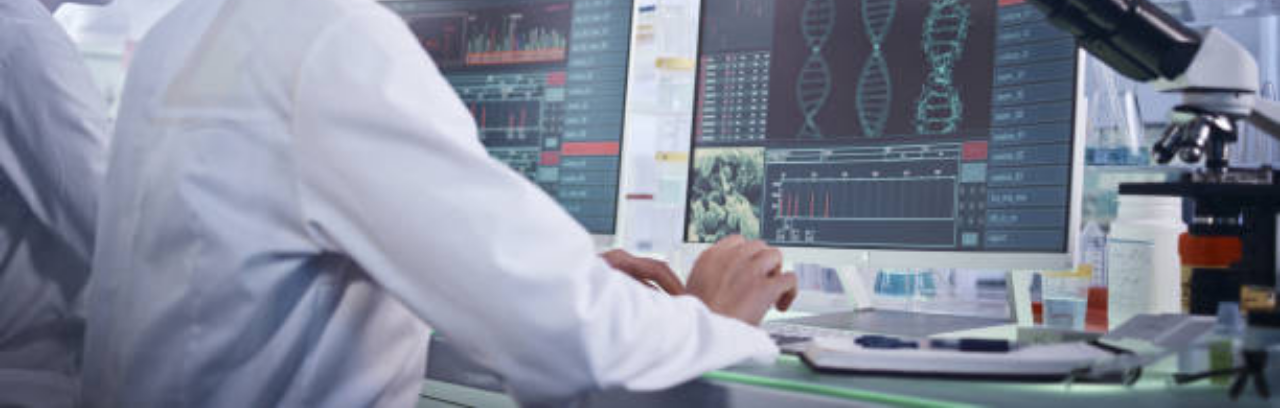
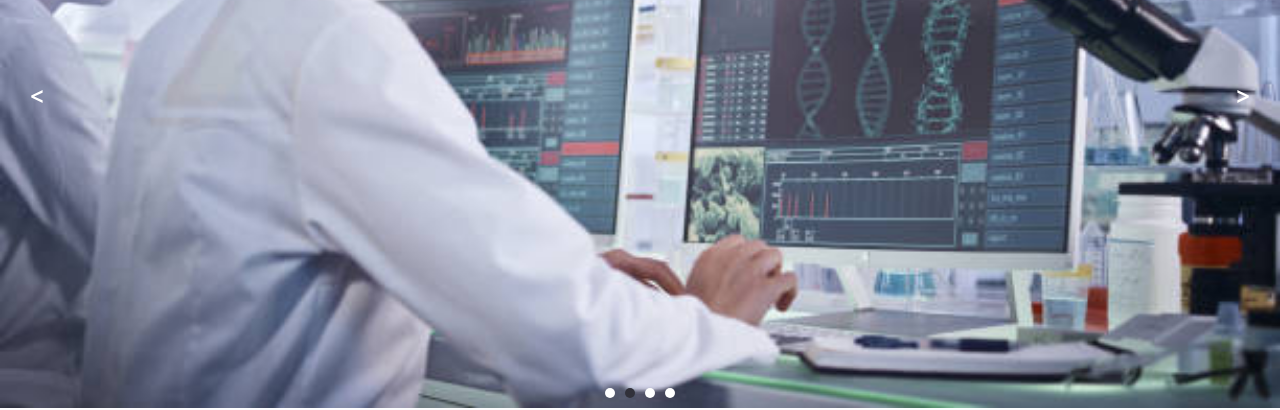
Before and after one commit to samuelEvans000/vidazan, a React (Vite) app: page / in a window 1280 px wide. Shown: the part 890-1300 px from the top of the page. Built offline with nearby package versions, Linux system fonts and the light colour scheme.

Commit message:
modified

```diff
--- a/src/components/imageSlider/imageSlider.css
+++ b/src/components/imageSlider/imageSlider.css
@@ -1,73 +1,61 @@
-.image-slider {
-    width: 100vw;
+/* ImageSlider.css */
+.slider-container {
+  position: relative;
+  overflow: hidden;
   max-width: 100%;
-    /* margin: 0 auto; */
-    margin-top: 0;
-    height: auto;
-    overflow: hidden;
-}
-
-.slider-container {
-    display:contents;
-    transition: transform 4s ease-in-out;
-    width: 100vw; /* Use a percentage width to make it responsive */
-    max-width: 600px; /* Adjust the maximum width as needed */
-    overflow: hidden;
-    margin-top: 0;
 }
 
 .slider-image {
-    /* flex: 0 0 100%; */
-    /* margin-right: 0; */
-    margin-top: 0;
+  width: 100%;
+  height: 100%;
+  object-fit: cover;
+  display: none;
   transition: opacity 2s ease-in-out, transform 4s ease-in-out;
-    visibility: hidden;
-    display: none;
-    width: 100%;
-    height: 90vh;
-    scale: (0.8);
-}
-
-.slider-image img {
-    width: 100vw;
-    /* height:100vh ; */
-    object-fit: contain;
-    margin-top: 0;
+  scale: (1);
 }
 
 .slider-image.active {
-    visibility: visible;
   display: block;
   /* transform: scale(1); */
 }
 
+.arrow-button {
+  position: absolute;
+  top: 50%;
+  font-size: 24px;
+  background-color: transparent;
+  border: none;
+  cursor: pointer;
+  color: #fff;
+}
+
+.prev-button {
+  left: 10px;
+}
+
+.next-button {
+  right: 10px;
+}
 
 .dots-container {
-    /* position: absolute; */
-    /* bottom: -62%; */
-    /* left: 50%; */
-    /* transform: translateX(-50%); */
+  position: absolute;
+  bottom: 10px;
+  left: 50%;
+  transform: translateX(-50%);
   display: flex;
   justify-content: center;
-    margin-top: 1rem;
 }
 
 .dot {
-    width: 12px;
-    height: 12px;
+  width: 10px;
+  height: 10px;
   border-radius: 50%;
-    background-color: #ddd;
+  background-color: #fff;
   margin: 0 5px;
   cursor: pointer;
   transition: background-color 0.3s ease-in-out;
 }
 
 .dot.active {
-    background-color: #333;
+  background-color: rgb(49, 49, 58); /* Change to your preferred active dot color */
 }
-
-  @media screen and (max-width: 768px) {
-    .slider-container {
-      width: 100%; /* Adjust the maximum width for smaller screens */
-    }
-  }
--- a/src/components/imageSlider/imageSlider.jsx
+++ b/src/components/imageSlider/imageSlider.jsx
@@ -1,42 +1,53 @@
 /* eslint-disable react/prop-types */
-import { useState, useEffect } from "react";
-import "./imageSlider.css";
+// ImageSlider.js
+import React, { useState, useEffect } from 'react';
+import './imageSlider.css';
 
 const ImageSlider = ({ images }) => {
-  const [currentImageIndex, setCurrentImageIndex] = useState(0);
+  const [currentIndex, setCurrentIndex] = useState(0);
+
+  const handlePrev = () => {
+    setCurrentIndex((prevIndex) => (prevIndex === 0 ? images.length - 1 : prevIndex - 1));
+  };
+
+  const handleNext = () => {
+    setCurrentIndex((prevIndex) => (prevIndex === images.length - 1 ? 0 : prevIndex + 1));
+  };
+
+  const handleDotClick = (index) => {
+    setCurrentIndex(index);
+  };
 
   useEffect(() => {
-    const interval = setInterval(() => {
-      setCurrentImageIndex((prevIndex) =>
-        prevIndex === images.length - 1 ? 0 : prevIndex + 1
-      );
+    const intervalId = setInterval(() => {
+      handleNext();
     }, 3000);
 
-    return () => clearInterval(interval);
-  }, [images]);
-
-  const handleDotClick = (index) => {
-    setCurrentImageIndex(index);
-  };
+    return () => clearInterval(intervalId);
+  }, [currentIndex]);
 
   return (
-    <div className="image-slider">
-      <div className="slider-container">
-        {images.map((image, index) => (
-          <div
-            key={index}
-            className={`slider-image ${index === currentImageIndex ? "active" : ""}`}
-          >
-            <img src={image} alt={`Image ${index}`} />
-          </div>
-        ))}
-      </div>
+    <div className="slider-container">
+      <button onClick={handlePrev} className="arrow-button prev-button">
+        &lt;
+      </button>
+      {images.map((image, index) => (
+        <img
+          key={index}
+          src={image}
+          alt={`Slide ${index + 1}`}
+          className={`slider-image ${index === currentIndex ? 'active' : ''}`}
+        />
+      ))}
+      <button onClick={handleNext} className="arrow-button next-button">
+        &gt;
+      </button>
       <div className="dots-container">
         {images.map((_, index) => (
           <span
-            key={`dot-${index}`}
-            className={`dot ${index === currentImageIndex ? "active" : ""}`}
+            key={index}
             onClick={() => handleDotClick(index)}
+            className={`dot ${index === currentIndex ? 'active' : ''}`}
           ></span>
         ))}
       </div>
```
Lines whose indentation alone changed are shown as unchanged.
